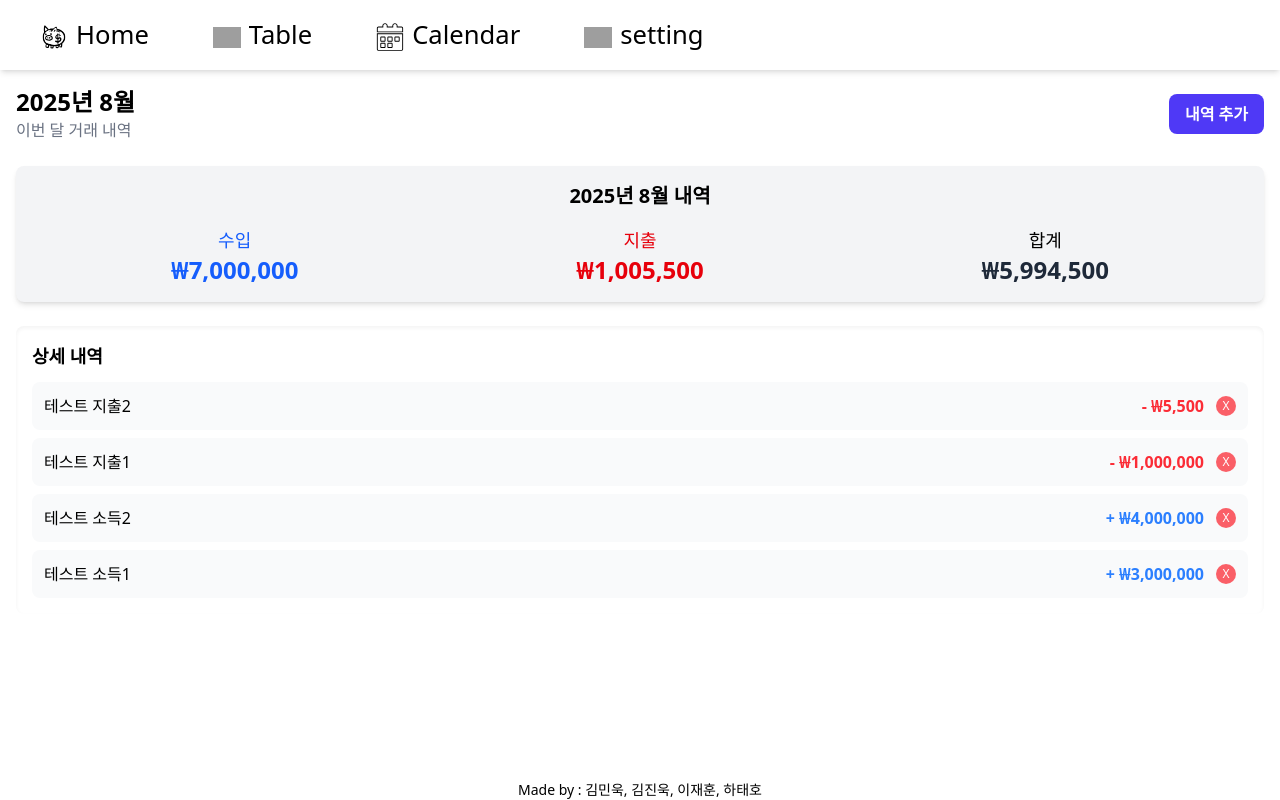
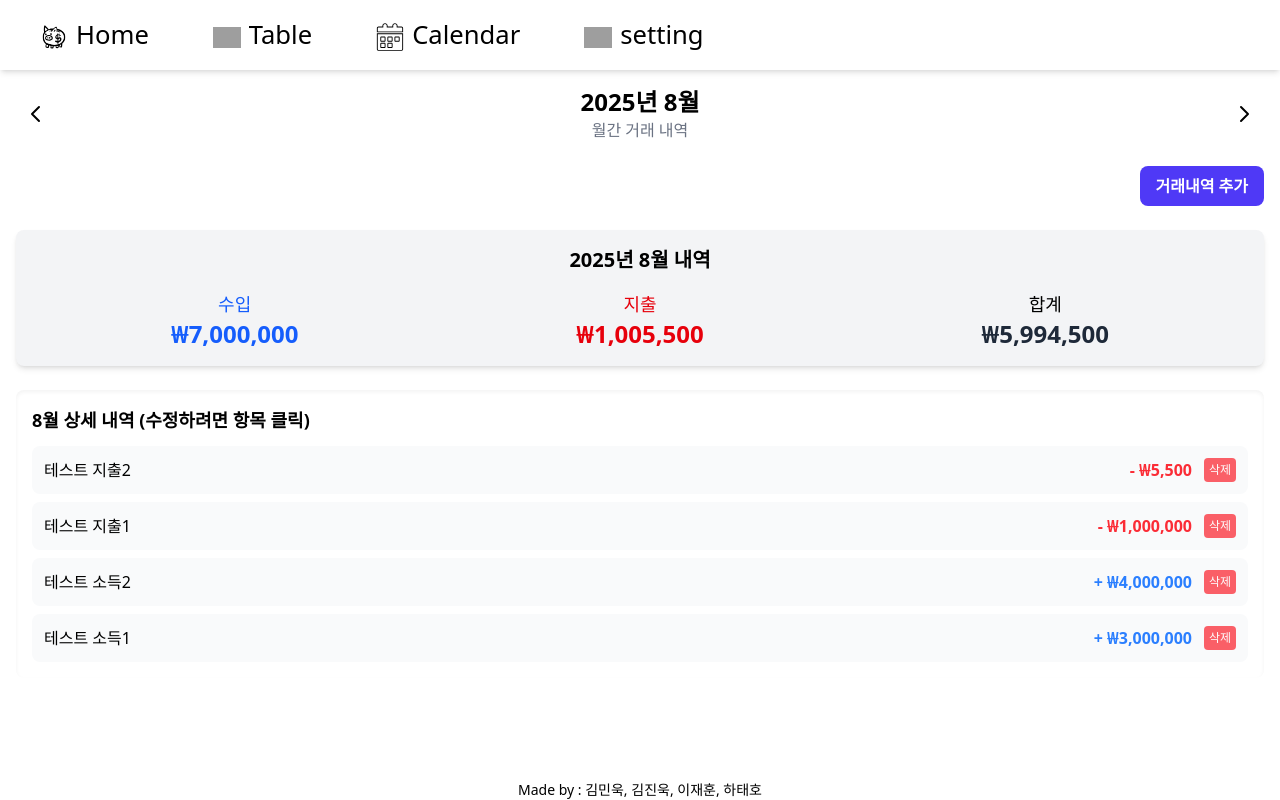
Before and after one commit to Money-manager-project-group/money-manager, a React (Vite) app: page /table in a window 1280 px wide. Built offline with nearby package versions, Linux system fonts and the light colour scheme; grey boxes are pictures that could not be loaded.

Commit message:
refactor / edit home page / table display date 추가

```diff
--- a/src/components/Calendar.jsx
+++ b/src/components/Calendar.jsx
@@ -4,17 +4,16 @@ import "react-calendar/dist/Calendar.css";
 import { useTransactions } from "../context/TransactionContext";
 import Stats from "./Stats";
 import TransactionList from "./TransactionList";
-import { getISODate } from "../utils/utility";
+import { getFormattedDate } from "../utils/utility";
 
 const CalendarView = () => {
   const { selectedDate, setSelectedDate, transactions } = useTransactions();
 
-  // 각 날짜에 거래가 있는지 표시하기 위한 함수
   const tileClassName = ({ date, view }) => {
     if (view === "month") {
-      const dateString = getISODate(new Date(date));
+      const dateString = getFormattedDate(new Date(date));
       if (transactions.some((t) => t.date === dateString)) {
-        return "has-transaction"; // 이 클래스에 CSS로 스타일을 추가할 수 있습니다.
+        return "has-transaction";
       }
     }
     return null;
@@ -47,14 +46,14 @@ const CalendarView = () => {
         onChange={setSelectedDate}
         value={selectedDate}
         tileClassName={tileClassName}
-        formatDay={(locale, date) => new Date(date).getDate()} // 날짜에서 '일' 제거
+        formatDay={(locale, date) => new Date(date).getDate()}
       />
       <div className="flex justify-end">
         <Link
-          to={`/new/${getISODate(selectedDate)}`}
+          to={`/new/${getFormattedDate(selectedDate)}`}
           className="bg-indigo-600 text-white px-4 py-2 rounded-lg hover:bg-indigo-700 font-semibold"
         >
-          선택 날짜에 내역 추가
+          거래내역 추가
         </Link>
       </div>
       <Stats scope="day" />
--- a/src/components/Setting.jsx
+++ b/src/components/Setting.jsx
@@ -2,7 +2,7 @@ const Setting = () => {
   return (
     <div className="p-6">
       <h1 className="text-2xl font-bold">설정</h1>
-      <p className="mt-4 text-stone-300">(설정 기능은 구현 X - 추후에)</p>
+      <p className="mt-4 text-stone-400">(설정 기능은 구현 X - 추후에)</p>
     </div>
   );
 };
--- a/src/components/Stats.jsx
+++ b/src/components/Stats.jsx
@@ -4,25 +4,20 @@ import { formatKoreanDate, formatKoreanMonth } from "../utils/utility";
 
 const Stats = ({ scope = "day" }) => {
   // 기본값은 'day'
-  const { transactions, filteredTransactions, selectedDate } =
-    useTransactions();
+  const {
+    filteredTransactionsByDay,
+    filteredTransactionsByMonth,
+    selectedDate,
+    displayDate,
+  } = useTransactions();
 
   const transactionsToDisplay = useMemo(() => {
-    if (scope === "month") {
-      const targetYear = selectedDate.getFullYear();
-      const targetMonth = selectedDate.getMonth();
-      return transactions.filter((t) => {
-        // UTC 날짜 기준으로 생성된 new Date가 현지 시간대와 달라 생기는 문제를 막기 위해, 날짜 문자열에 T00:00을 더해 같은 기준으로 비교
-        const transactionDate = new Date(t.date + "T00:00");
-        return (
-          transactionDate.getFullYear() === targetYear &&
-          transactionDate.getMonth() === targetMonth
-        );
-      });
-    }
-    // scope가 'day'이거나 지정되지 않은 경우
-    return filteredTransactions;
-  }, [scope, transactions, filteredTransactions, selectedDate]);
+    return scope === "month"
+      ? filteredTransactionsByMonth
+      : filteredTransactionsByDay;
+  }, [scope, filteredTransactionsByDay, filteredTransactionsByMonth]);
+
+  const dateForTitle = scope === "month" ? displayDate : selectedDate;
 
   const income = transactionsToDisplay
     .filter((t) => t.type === "income")
@@ -42,8 +37,8 @@ const Stats = ({ scope = "day" }) => {
     <div className="p-4 bg-gray-100 rounded-lg shadow-md">
       <h2 className="text-xl font-bold mb-4 text-center">
         {scope === "month"
-          ? formatKoreanMonth(selectedDate) + " 내역"
-          : formatKoreanDate(selectedDate) + " 내역"}
+          ? formatKoreanMonth(dateForTitle) + " 내역"
+          : formatKoreanDate(dateForTitle) + " 내역"}
       </h2>
       <div className="flex justify-around">
         <div className="text-center">
--- a/src/components/Table.jsx
+++ b/src/components/Table.jsx
@@ -5,22 +5,62 @@ import { useTransactions } from "../context/TransactionContext";
 import { formatKoreanMonth } from "../utils/utility";
 
 const Table = () => {
-  const { selectedDate } = useTransactions();
+  const { displayDate, changeMonth } = useTransactions();
 
   return (
     <div className="space-y-6">
       <div className="flex justify-between items-center">
-        <div className="text-left">
+        <button
+          onClick={() => changeMonth(-1)}
+          className="p-2 rounded-full hover:bg-stone-200"
+        >
+          <svg
+            xmlns="http://www.w3.org/2000/svg"
+            className="h-6 w-6"
+            fill="none"
+            viewBox="0 0 24 24"
+            stroke="currentColor"
+          >
+            <path
+              strokeLinecap="round"
+              strokeLinejoin="round"
+              strokeWidth={2}
+              d="M15 19l-7-7 7-7"
+            />
+          </svg>
+        </button>
+        <div className="text-center">
           <h1 className="text-2xl font-bold">
-            {formatKoreanMonth(selectedDate)}
+            {formatKoreanMonth(displayDate)}
           </h1>
-          <p className="text-gray-500">이번 달 거래 내역</p>
+          <p className="text-gray-500">월간 거래 내역</p>
         </div>
+        <button
+          onClick={() => changeMonth(1)}
+          className="p-2 rounded-full hover:bg-stone-200"
+        >
+          <svg
+            xmlns="http://www.w3.org/2000/svg"
+            className="h-6 w-6"
+            fill="none"
+            viewBox="0 0 24 24"
+            stroke="currentColor"
+          >
+            <path
+              strokeLinecap="round"
+              strokeLinejoin="round"
+              strokeWidth={2}
+              d="M9 5l7 7-7 7"
+            />
+          </svg>
+        </button>
+      </div>
+      <div className="flex justify-end">
         <Link
           to="/new"
           className="bg-indigo-600 text-white px-4 py-2 rounded-lg hover:bg-indigo-700 font-semibold"
         >
-          내역 추가
+          거래내역 추가
         </Link>
       </div>
       <Stats scope="month" />
--- a/src/components/TransactionForm.jsx
+++ b/src/components/TransactionForm.jsx
@@ -1,16 +1,22 @@
-import React, { useState, useEffect } from 'react';
-import { useParams, useNavigate } from 'react-router-dom';
-import { useTransactions } from '../context/TransactionContext';
+import React, { useState, useEffect } from "react";
+import { useParams, useNavigate } from "react-router-dom";
+import { useTransactions } from "../context/TransactionContext";
+import { getFormattedDate } from "../utils/utility";
 
 const TransactionForm = () => {
-  const { addTransaction, updateTransaction, getTransactionById, selectedDate } = useTransactions();
+  const {
+    addTransaction,
+    updateTransaction,
+    getTransactionById,
+    selectedDate,
+  } = useTransactions();
   const { id, date: urlDate } = useParams();
   const navigate = useNavigate();
 
   const [text, setText] = useState("");
-  const [amount, setAmount] = useState('');
-  const [type, setType] = useState('expense');
-  const [date, setDate] = useState(urlDate || selectedDate.toISOString().split('T')[0]);
+  const [amount, setAmount] = useState("");
+  const [type, setType] = useState("expense");
+  const [date, setDate] = useState(urlDate || getFormattedDate(selectedDate));
 
   const isEditing = !!id;
 
@@ -28,14 +34,20 @@ const TransactionForm = () => {
     }
   }, [id, isEditing, getTransactionById, urlDate]);
 
+  const setCost = (event, value) => {
+    event.preventDefault();
+    setAmount(value);
+  };
+
   const handleSubmit = (e) => {
     e.preventDefault();
     if (!text || !amount) {
-      alert('내용과 금액을 모두 입력해주세요.');
+      alert("내용과 금액을 모두 입력해주세요.");
       return;
     }
 
-    const amountValue = type === 'expense' ? -Math.abs(parseFloat(amount)) : parseFloat(amount);
+    const amountValue =
+      type === "expense" ? -Math.abs(parseFloat(amount)) : parseFloat(amount);
     const transactionData = { text, amount: amountValue, type, date };
 
     if (isEditing) {
@@ -49,52 +61,121 @@ const TransactionForm = () => {
 
   return (
     <div className="p-6 max-w-lg mx-auto bg-white rounded-lg shadow-md">
-      <h2 className="text-2xl font-bold mb-6 text-center">{isEditing ? '내역 수정' : '새로운 내역 추가'}</h2>
+      <h2 className="text-2xl font-bold mb-6 text-center">
+        {isEditing ? "내역 수정" : "새로운 내역 추가"}
+      </h2>
       <form onSubmit={handleSubmit} className="space-y-4">
         <div>
-          <label className="block text-sm font-medium text-gray-700">날짜</label>
+          <label className="block text-sm font-medium text-gray-700">
+            날짜
+          </label>
           <input
             type="date"
             value={date}
-            onChange={e => setDate(e.target.value)}
+            onChange={(e) => setDate(e.target.value)}
             required
             className="w-full p-2 border rounded-md mt-1"
           />
         </div>
         <div>
-          <label className="block text-sm font-medium text-gray-700">분류</label>
+          <label className="block text-sm font-medium text-gray-700">
+            분류
+          </label>
           <div className="flex space-x-2 mt-1">
-            <button type="button" onClick={() => setType('income')} className={`w-full p-2 rounded-md ${type === 'income' ? 'bg-blue-500 text-white' : 'bg-gray-200'}`}>수입</button>
-            <button type="button" onClick={() => setType('expense')} className={`w-full p-2 rounded-md ${type === 'expense' ? 'bg-red-500 text-white' : 'bg-gray-200'}`}>지출</button>
+            <button
+              type="button"
+              onClick={() => setType("income")}
+              className={`w-full p-2 rounded-md ${
+                type === "income"
+                  ? "bg-blue-500 text-white"
+                  : "bg-gray-200 hover:bg-blue-200"
+              }`}
+            >
+              수입
+            </button>
+            <button
+              type="button"
+              onClick={() => setType("expense")}
+              className={`w-full p-2 rounded-md ${
+                type === "expense"
+                  ? "bg-red-500 text-white"
+                  : "bg-gray-200 hover:bg-red-200"
+              }`}
+            >
+              지출
+            </button>
           </div>
         </div>
         <div>
-          <label className="block text-sm font-medium text-gray-700">내용</label>
+          <label className="block text-sm font-medium text-gray-700">
+            내용
+          </label>
           <input
             type="text"
             value={text}
-            onChange={e => setText(e.target.value)}
+            onChange={(e) => setText(e.target.value)}
             placeholder="예: 점심 식사"
             required
             className="w-full p-2 border rounded-md mt-1"
           />
         </div>
         <div>
-          <label className="block text-sm font-medium text-gray-700">금액</label>
+          <label className="block text-sm font-medium text-gray-700">
+            금액
+          </label>
           <input
             type="number"
             value={amount}
-            onChange={e => setAmount(e.target.value)}
+            onChange={(e) => setAmount(e.target.value)}
             placeholder="금액을 숫자로 입력"
             required
             className="w-full p-2 border rounded-md mt-1"
           />
         </div>
+        <div>
+          <label className="block text-sm font-medium text-gray-700">
+            자주쓰는 금액
+          </label>
+          <div className="flex space-x-2 pt-4">
+            <button
+              onClick={(e) => setCost(e, 1000)}
+              type
+              className="w-full bg-gray-100 text-black px-4 py-2 rounded-md hover:bg-gray-600 hover:text-white font-semibold"
+            >
+              1000원
+            </button>
+            <button
+              onClick={(e) => setCost(e, 5000)}
+              className="w-full bg-gray-100 text-black px-4 py-2 rounded-md hover:bg-gray-600 hover:text-white font-semibold"
+            >
+              5000원
+            </button>
+            <button
+              onClick={(e) => setCost(e, 10000)}
+              className="w-full bg-gray-100 text-black px-4 py-2 rounded-md hover:bg-gray-600 hover:text-white font-semibold"
+            >
+              10000원
+            </button>
+            <button
+              onClick={(e) => setCost(e, 50000)}
+              className="w-full bg-gray-100 text-black px-4 py-2 rounded-md hover:bg-gray-600 hover:text-white font-semibold"
+            >
+              50000원
+            </button>
+          </div>
+        </div>
         <div className="flex space-x-2 pt-4">
-          <button type="submit" className="w-full bg-indigo-600 text-white px-4 py-2 rounded-md hover:bg-indigo-700 font-semibold">
-            {isEditing ? '수정 완료' : '추가하기'}
+          <button
+            type="submit"
+            className="w-full bg-indigo-600 text-white px-4 py-2 rounded-md hover:bg-indigo-700 font-semibold"
+          >
+            {isEditing ? "수정 완료" : "추가하기"}
           </button>
-          <button type="button" onClick={() => navigate(-1)} className="w-full bg-gray-500 text-white px-4 py-2 rounded-md hover:bg-gray-600 font-semibold">
+          <button
+            type="button"
+            onClick={() => navigate(-1)}
+            className="w-full bg-red-700 text-white px-4 py-2 rounded-md hover:bg-rose-800 font-semibold"
+          >
             취소
           </button>
         </div>
--- a/src/components/TransactionItem.jsx
+++ b/src/components/TransactionItem.jsx
@@ -29,12 +29,12 @@ const TransactionItem = ({ transaction }) => {
         </span>
         <button
           onClick={(e) => {
-            e.stopPropagation(); // li의 onClick 이벤트(수정)가 실행되지 않도록 막습니다.
+            e.stopPropagation();
             deleteTransaction(id);
           }}
-          className="bg-red-500 text-white text-xs w-5 h-5 flex items-center justify-center rounded-full opacity-75 hover:opacity-100"
+          className="bg-red-500 text-white text-xs w-8 h-6 flex items-center justify-center rounded opacity-75 hover:opacity-100"
         >
-          X
+          삭제
         </button>
       </div>
     </li>
--- a/src/components/TransactionList.jsx
+++ b/src/components/TransactionList.jsx
@@ -3,29 +3,29 @@ import TransactionItem from "./TransactionItem";
 import { useTransactions } from "../context/TransactionContext";
 
 const TransactionList = ({ scope = "day" }) => {
-  const { transactions, filteredTransactions, selectedDate } =
-    useTransactions();
+  const {
+    filteredTransactionsByDay,
+    filteredTransactionsByMonth,
+    selectedDate,
+    displayDate,
+  } = useTransactions();
 
   const transactionsToDisplay = useMemo(() => {
-    if (scope === "month") {
-      const targetYear = selectedDate.getFullYear();
-      const targetMonth = selectedDate.getMonth();
-      return transactions
-        .filter((t) => {
-          const transactionDate = new Date(t.date + "T00:00");
-          return (
-            transactionDate.getFullYear() === targetYear &&
-            transactionDate.getMonth() === targetMonth
-          );
-        })
-        .sort((a, b) => new Date(b.date) - new Date(a.date)); // 최신 날짜 순으로 정렬
-    }
-    return filteredTransactions;
-  }, [scope, transactions, filteredTransactions, selectedDate]);
+    return scope === "month"
+      ? filteredTransactionsByMonth
+      : filteredTransactionsByDay;
+  }, [scope, filteredTransactionsByDay, filteredTransactionsByMonth]);
+
+  const dateForTitle = scope === "month" ? displayDate : selectedDate;
 
   return (
     <div className="p-4 bg-white rounded-lg shadow-inner">
-      <h3 className="text-lg font-bold mb-3">상세 내역</h3>
+      <h3 className="text-lg font-bold mb-3">
+        {scope === "month"
+          ? `${dateForTitle.getMonth() + 1}월 `
+          : `${dateForTitle.getDate()}일 `}
+        상세 내역 (수정하려면 항목 클릭)
+      </h3>
       {transactionsToDisplay.length === 0 ? (
         <p className="text-gray-500 text-center py-4">거래 내역이 없습니다.</p>
       ) : (
--- a/src/context/TransactionContext.jsx
+++ b/src/context/TransactionContext.jsx
@@ -1,6 +1,6 @@
 /* eslint-disable react-refresh/only-export-components */
 import { createContext, useState, useContext, useMemo, useEffect } from "react";
-import { getISODate } from "../utils/utility";
+import { getFormattedDate } from "../utils/utility";
 
 const TransactionContext = createContext();
 
@@ -13,6 +13,7 @@ export function useTransactions() {
   return context;
 }
 
+// 테스트용 데이터 - 지우기
 const testTransaction = [
   {
     id: 1,
@@ -58,6 +59,15 @@ export function TransactionProvider({ children }) {
   });
 
   const [selectedDate, setSelectedDate] = useState(new Date());
+  const [displayDate, setDisplayDate] = useState(new Date());
+
+  const changeMonth = (amount) => {
+    setDisplayDate((prevDate) => {
+      const newDate = new Date(prevDate);
+      newDate.setMonth(newDate.getMonth() + amount);
+      return newDate;
+    });
+  };
 
   // transactions 변화 값 localstorage 에 저장
   useEffect(() => {
@@ -74,7 +84,7 @@ export function TransactionProvider({ children }) {
       {
         ...transaction,
         id: Date.now(),
-        date: transaction.date || getISODate(new Date()), // 기본값 - 오늘 날짜
+        date: transaction.date,
       },
     ]);
   };
@@ -93,10 +103,24 @@ export function TransactionProvider({ children }) {
     return transactions.find((t) => t.id === id);
   };
 
-  const filteredTransactions = useMemo(() => {
-    const selectedDateStr = getISODate(selectedDate);
+  const filteredTransactionsByDay = useMemo(() => {
+    const selectedDateStr = getFormattedDate(selectedDate);
     return transactions.filter((t) => t.date === selectedDateStr);
   }, [transactions, selectedDate]);
+
+  const filteredTransactionsByMonth = useMemo(() => {
+    const targetYear = displayDate.getFullYear();
+    const targetMonth = displayDate.getMonth();
+    return transactions
+      .filter((t) => {
+        const transactionDate = new Date(t.date + "T00:00");
+        return (
+          transactionDate.getFullYear() === targetYear &&
+          transactionDate.getMonth() === targetMonth
+        );
+      })
+      .sort((a, b) => new Date(b.date) - new Date(a.date));
+  }, [transactions, displayDate]);
 
   const value = {
     transactions,
@@ -106,7 +130,11 @@ export function TransactionProvider({ children }) {
     getTransactionById,
     selectedDate,
     setSelectedDate,
-    filteredTransactions,
+    displayDate,
+    setDisplayDate,
+    changeMonth,
+    filteredTransactionsByDay,
+    filteredTransactionsByMonth,
   };
 
   return (
--- a/src/utils/utility.js
+++ b/src/utils/utility.js
@@ -3,7 +3,7 @@ function twoDigit(number) {
   return number;
 }
 
-export function getISODate(date) {
+export function getFormattedDate(date) {
   if (!date) {
     return new Date().getDate();
   }
```
Also changed, not shown: src/components/Home.jsx (+11 -7 lines).
